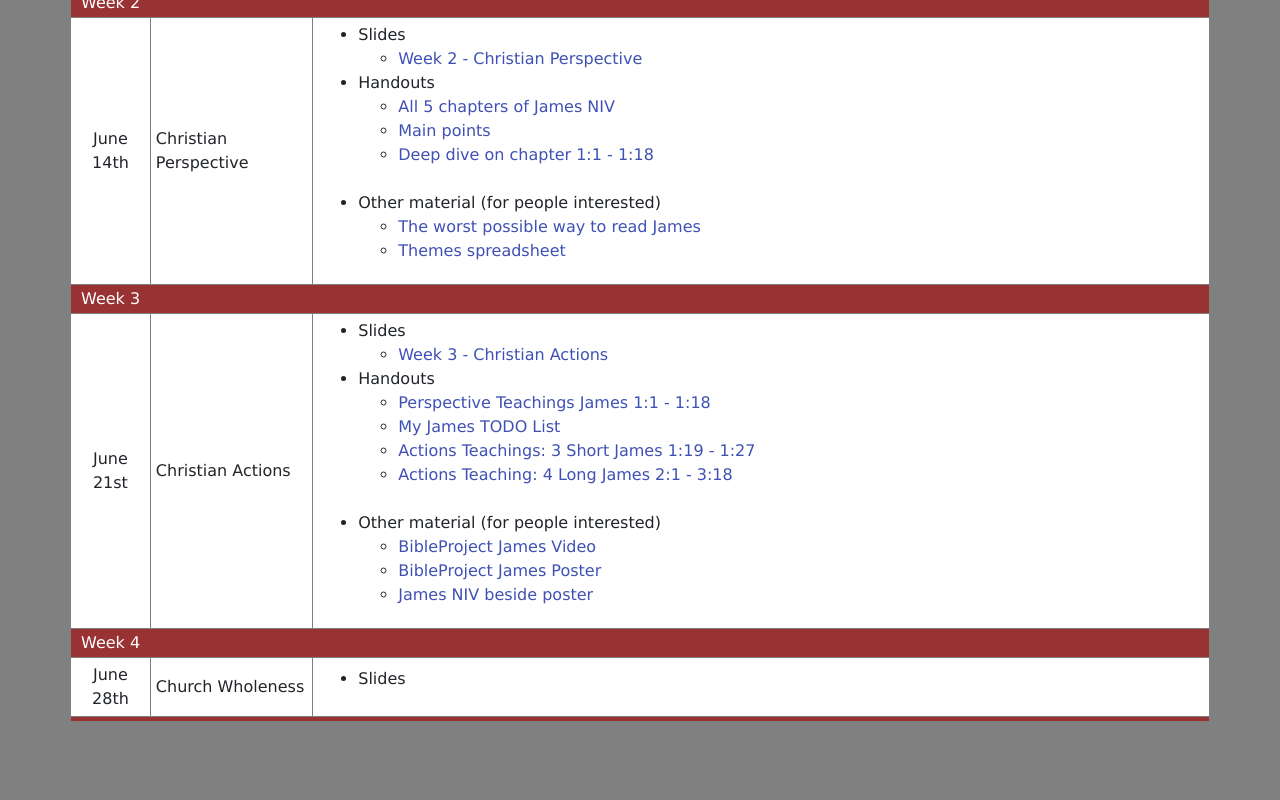
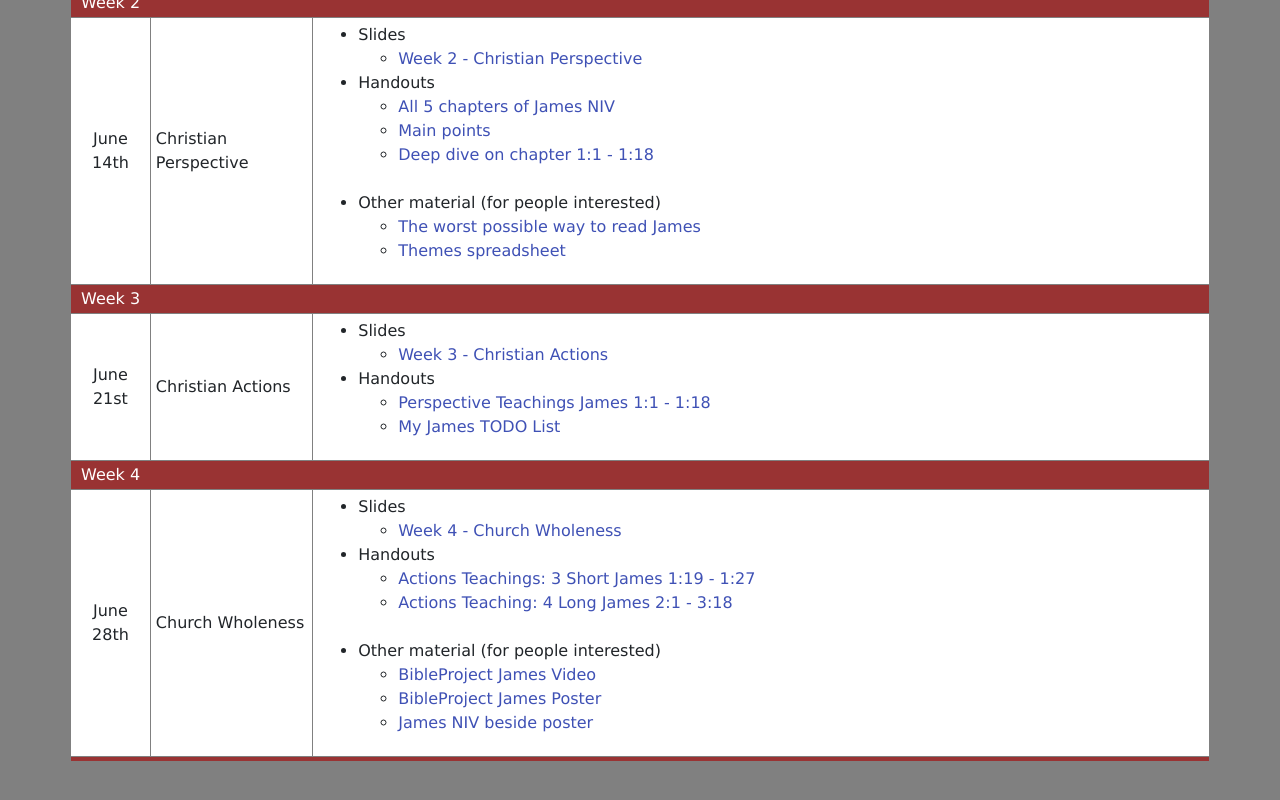
Before and after one commit to fisherds/mcc-james, a plain HTML site: page public/index.html in a window 1280 px wide. Shown: the part 972-1772 px from the top of the page. Drawn offline with Linux system fonts and the light colour scheme; some packages are replaced by stand-ins of ours.

Commit message:
week 4 links

```diff
--- a/public/index.html
+++ b/public/index.html
@@ -189,7 +189,7 @@
                 <li>Slides
                   <ul>
                     <li><a target="_blank"
-                        href="https://docs.google.com/document/d/1TrFIwPRi6sH5rLWkbZiee5Rv06dK6aMoMIHR7Se3aro/edit?usp=sharing">Week 3 - Christian
+                        href="https://docs.google.com/presentation/d/1TdI2RyPBb2WYkMQf_4vPIF5juG8DWZ_7t7MAaQSit8E/edit?usp=sharing">Week 3 - Christian
                         Actions</a></li>
                   </ul>
                 </li>
@@ -197,17 +197,6 @@
                   <ul>
                     <li><a target="_blank" href="https://docs.google.com/document/d/1LR0sjIBDAIx4qzEM8pQdM_VTDzf6gT3fKnctfHSPCok/edit?usp=sharing">Perspective Teachings James 1:1 - 1:18</a></li>
                     <li><a target="_blank" href="https://docs.google.com/presentation/d/1E9MBzylIS4CJ72RCcpnkwvdgmdq7gwwE9VtPEX-6fr0/edit?usp=sharing">My James TODO List</a></li>
-
-                    <li><a target="_blank" href="https://docs.google.com/document/d/1yg2dHl1nDpLLCgVJeujv2hUKMEZDXcA0ykHX7dJXLqk/edit?usp=sharing">Actions Teachings: 3 Short James 1:19 - 1:27</a></li>
-                    <li><a target="_blank" href="https://docs.google.com/presentation/d/1TdI2RyPBb2WYkMQf_4vPIF5juG8DWZ_7t7MAaQSit8E/edit?usp=sharing">Actions Teaching: 4 Long James 2:1 - 3:18</a></li>
-                  </ul>
-                </li>
-                <br>
-                <li>Other material (for people interested)
-                  <ul>
-                    <li><a target="_blank" href="https://bibleproject.com/explore/video/james/">BibleProject James Video</a></li>
-                    <li><a target="_blank" href="https://ik.imagekit.io/bpweb1/web/media/pages/watch/icons/poster.png?tr=q-65">BibleProject James Poster</a></li>
-                    <li><a target="_blank" href="https://docs.google.com/document/d/1aYSRkuJsC6GCFuwKdr_SLkgTTcbQrLVSPE1APUr7vwM/edit?usp=sharing">James NIV beside poster</a></li>
                   </ul>
                 </li>
               </ul>
@@ -234,7 +223,26 @@
             </td>
             <td>
               <ul>
-                <li>Slides</li>
+                <li>Slides
+                  <ul>
+                    <li><a target="_blank"
+                        href="https://docs.google.com/presentation/d/1lNQb59pXnEJV5ozj9WTiqA7cSYts6xiNFcCeCh97hRk/edit?usp=sharing">Week 4 - Church Wholeness</a></li>
+                  </ul>
+                </li>
+                <li>Handouts
+                  <ul>
+                    <li><a target="_blank" href="https://docs.google.com/document/d/1yg2dHl1nDpLLCgVJeujv2hUKMEZDXcA0ykHX7dJXLqk/edit?usp=sharing">Actions Teachings: 3 Short James 1:19 - 1:27</a></li>
+                    <li><a target="_blank" href="https://docs.google.com/document/d/1TrFIwPRi6sH5rLWkbZiee5Rv06dK6aMoMIHR7Se3aro/edit?usp=sharing">Actions Teaching: 4 Long James 2:1 - 3:18</a></li>
+                  </ul>
+                </li>
+                <br>
+                <li>Other material (for people interested)
+                  <ul>
+                    <li><a target="_blank" href="https://bibleproject.com/explore/video/james/">BibleProject James Video</a></li>
+                    <li><a target="_blank" href="https://ik.imagekit.io/bpweb1/web/media/pages/watch/icons/poster.png?tr=q-65">BibleProject James Poster</a></li>
+                    <li><a target="_blank" href="https://docs.google.com/document/d/1aYSRkuJsC6GCFuwKdr_SLkgTTcbQrLVSPE1APUr7vwM/edit?usp=sharing">James NIV beside poster</a></li>
+                  </ul>
+                </li>
               </ul>
               <span class="hacky-padding">&nbsp; &nbsp; &nbsp; &nbsp; &nbsp; &nbsp; &nbsp; &nbsp; &nbsp; &nbsp; &nbsp;
                 &nbsp; &nbsp; &nbsp; &nbsp; &nbsp; &nbsp; &nbsp; &nbsp; &nbsp; &nbsp; &nbsp; &nbsp; &nbsp; &nbsp; &nbsp;
```
Also changed, not shown: 1 other file.
